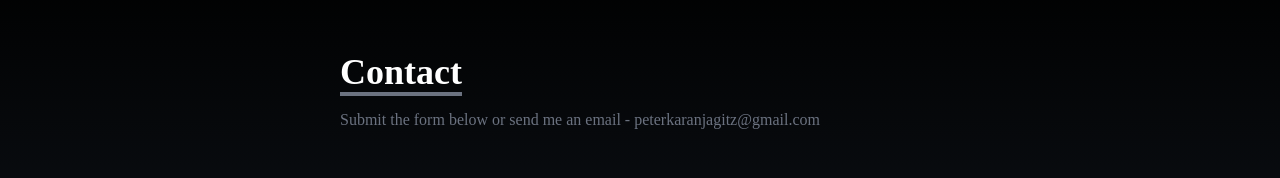
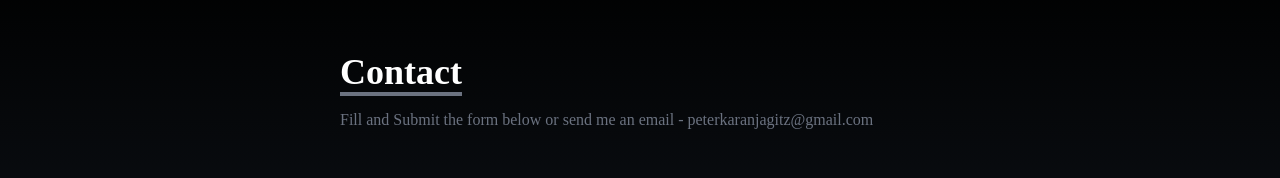
Before and after one commit to peter-mwaura/my-portfolio, a React (Create React App) app: page / in a window 1280 px wide. Shown: the part 3239-3417 px from the top of the page. Built offline with nearby package versions, Linux system fonts and the light colour scheme.

Commit message:
feat(contact): update the contact form title

```diff
--- a/src/components/Contact.jsx
+++ b/src/components/Contact.jsx
@@ -1,4 +1,3 @@
-import React from 'react';
 
 const Contact = () => {
     return (
@@ -16,7 +15,7 @@ const Contact = () => {
                         Contact
                     </p>
                     <p className="text-gray-500 py-4">
-                        Submit the form below or send me an email -
+                        Fill and Submit the form below or send me an email -
                         peterkaranjagitz@gmail.com
                     </p>
                 </div>
```
